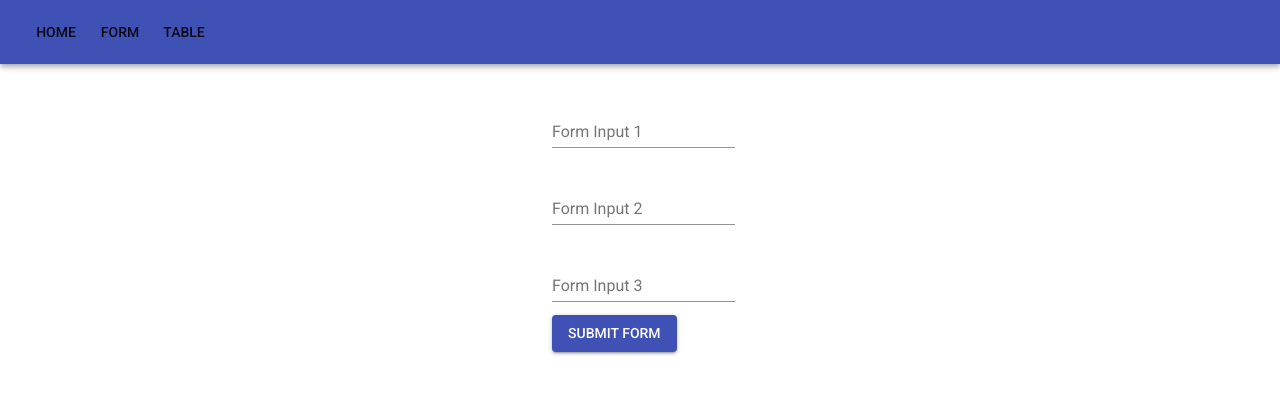
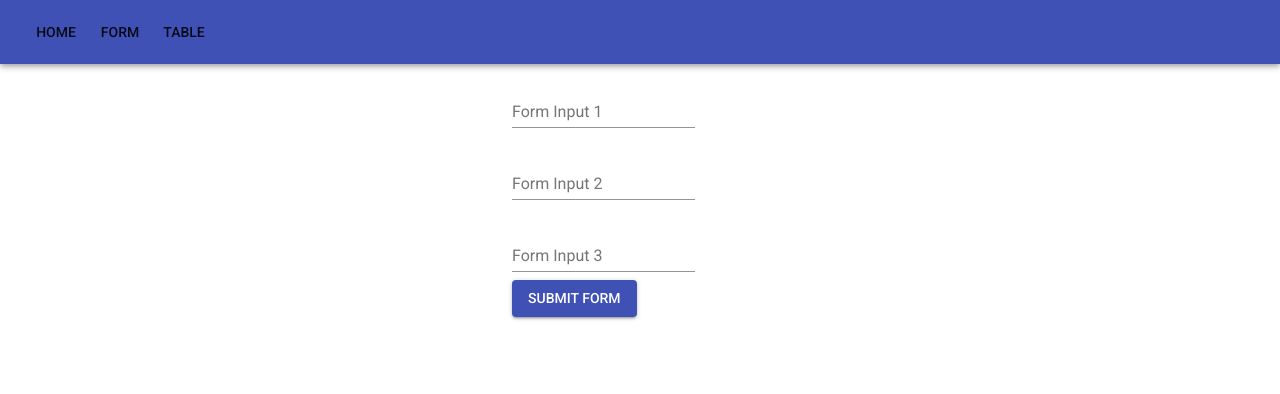
Before and after one commit to ronniegross/recipe-cult-front-end, a React (Create React App) app: page /form in a window 1280 px wide. Shown: the top 394 px of the page. Built offline with nearby package versions, Linux system fonts and the light colour scheme.

Commit message:
Remove App.css

```diff
--- a/src/App.css
+++ /dev/null
@@ -1,7 +0,0 @@
-.navbar {
-  margin-bottom: 20px;
-}
-
-.formInput {
-  margin: 0 0 5px 40px;
-}
--- a/src/App.js
+++ b/src/App.js
@@ -1,6 +1,5 @@
 import React, { Component } from "react";
 import Home from "./components/pages/Home";
-import "./App.css";
 
 class App extends Component {
   render() {
--- a/src/components/InputDisplay.js
+++ b/src/components/InputDisplay.js
@@ -1,5 +1,4 @@
 import React, { Component } from "react";
-import "../App.css";
 
 export default class InputDisplay extends Component {
   render() {
--- a/src/components/InputForm.js
+++ b/src/components/InputForm.js
@@ -1,7 +1,6 @@
 import React, { Component } from "react";
 import Button from "@material-ui/core/Button";
 import TextField from "@material-ui/core/TextField"
-import "../App.css"
 
 export default class InputForm extends Component {
   render() {
```
